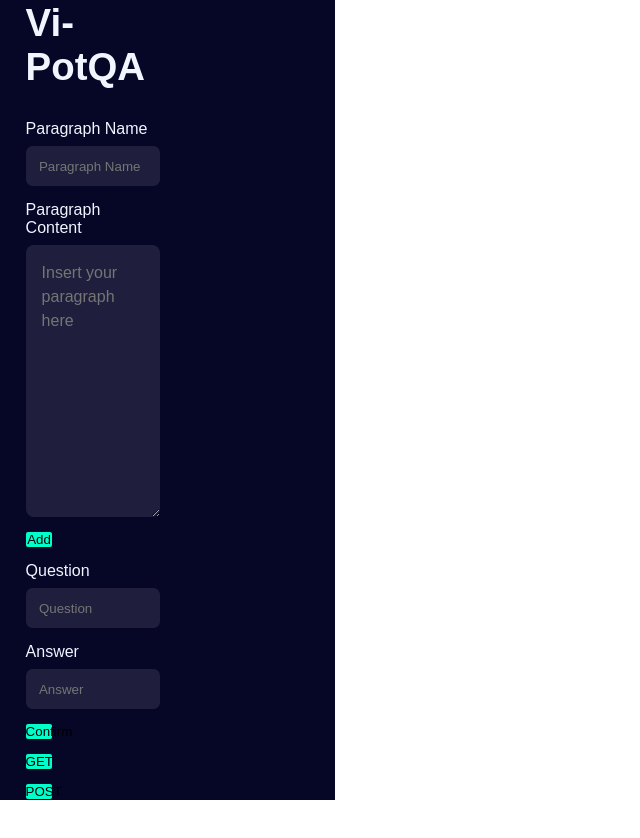
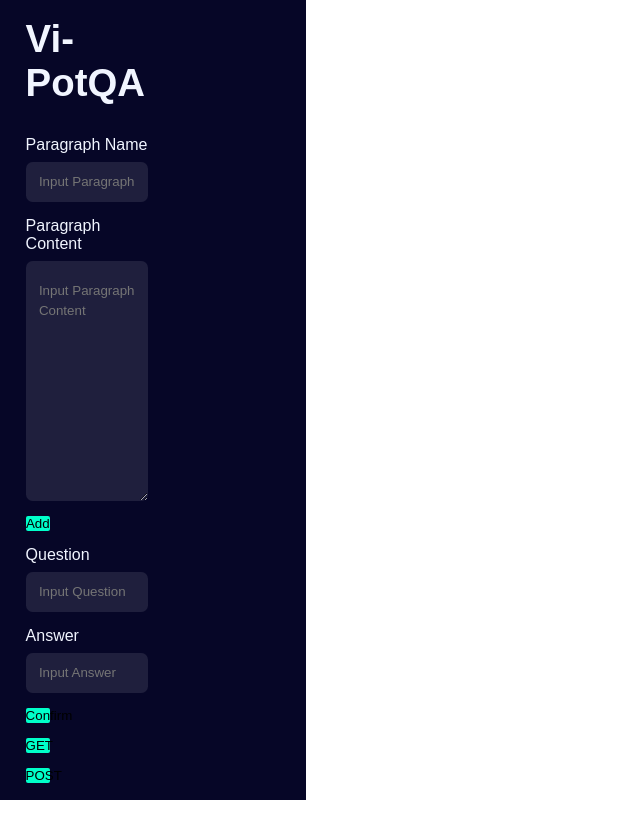
Before and after one commit to tannd-ds/vi-potqa, a Vue app in the folder client/: page / in a window 1280 px wide. Shown: the top 838 px of the page, without its empty margins (0-640 px from the left). Built offline with nearby package versions, Linux system fonts and the light colour scheme.

Commit message:
re-program input fields into a component

```diff
--- a/client/src/App.vue
+++ b/client/src/App.vue
@@ -3,6 +3,7 @@
   import { ref, reactive, computed, watch } from 'vue'
   import Toast from './components/Toast.vue'
   import PageBackground from './components/PageBackground.vue'
+  import InputWithLabel from './components/InputWithLabel.vue'
 
   const is_show_toast = ref(false)
   const toast_title = ref("")
@@ -10,10 +11,13 @@
   const toast_type = ref("success")
 
   const ps = ref([])
-  const p_name = ref("")
-  const p_content = ref("")
-  const question_content = ref("")
-  const answer_content = ref("")
+  const current_input = ref({
+    p_name: "",
+    p_content: "",
+    question_content: "",
+    answer_content: "",
+  })
+
   const checked_ids = ref([])
   const confirmed_data = ref([])
 
@@ -36,12 +40,12 @@
   function add_para() {
     if (hasValidInput()) {
       const p_temp = {
-        name: p_name.value,
-        content: para_to_sentences(p_content.value)
+        name: current_input.value.p_name,
+        content: para_to_sentences(current_input.value.p_content)
       }
       ps.value.push(p_temp)
       localStorage.setItem("current_ps", JSON.stringify(ps.value))
-      p_name.value = p_content.value = ''
+      current_input.value.p_name = current_input.value.p_content = ''
     }
     else {
       show_toast('error', 'Fail', 'Paragraph\'s name or content is empty')
@@ -81,7 +85,7 @@
   }
 
   function hasValidInput() {
-    return p_name.value.trim() && p_content.value.trim()
+    return current_input.value.p_name.trim() && current_input.value.p_content.trim()
   }
 
   function ids_to_names() {
@@ -119,17 +123,17 @@
     }
     data['facts'] = ids_to_names()
 
-    if (question_content.value == "") {
+    if (current_input.value.question_content == "") {
       show_toast('error', 'Empty Question', 'Please add a Question')
       return
     }
-    data['question'] = question_content.value
+    data['question'] = current_input.value.question_content
 
-    if (answer_content.value == "") {
+    if (current_input.value.answer_content== "") {
       show_toast('error', 'Empty Answer', 'Please add an Answer')
       return
     }
-    data['answer'] = answer_content.value
+    data['answer'] = current_input.value.answer_content
 
     POST_data([data])
 
@@ -193,29 +197,39 @@
     <div class="wrapper">
       <div class="left-panel">
         <div class="web-title-container">
-          <!-- <img class="app-logo disable-select" src="./assets/flat-head-color.png"> -->
           <div class="text-title">
             <h1 class="app-name disable-select">Vi-PotQA</h1>
-            <!-- <h3 class="hashtag disable-select">@tannd-ds & @ndp</h3> -->
           </div>
         </div>
-        <div class="p-name">
-          <label class="disable-select" for="name-input">Paragraph Name</label>
-          <input class="input-box" id="name-input" v-model="p_name" placeholder="Paragraph Name" spellcheck="false" autocomplete="off" aria-autocomplete="none">
-        </div>
-        <div class="p-name">
-          <label class="disable-select" for="content-input">Paragraph Content</label>
-          <textarea id="content-input" v-model="p_content" placeholder="Insert your paragraph here" rows="10" spellcheck="false" autocomplete="off" aria-autocomplete="none"></textarea>
-        </div>
+        <InputWithLabel
+          :type="`input`"
+          :id="`name-input`"
+          :label_name="`Paragraph Name`"
+          :placeholder="`Input Paragraph Name`"
+          v-model:model-value="current_input.p_name"
+        />
+        <InputWithLabel
+          :type="`textarea`"
+          :id="`context-input`"
+          :label_name="`Paragraph Content`"
+          :placeholder="`Input Paragraph Content`"
+          v-model:model-value="current_input.p_content"
+        />
         <button class="btn add-btn" @click="add_para">Add</button>
-        <div class="p-name">
-          <label class="disable-select" for="question-input">Question</label>
-          <input class="input-box" id="question-input" v-model="question_content" placeholder="Question" spellcheck="false" autocomplete="off" aria-autocomplete="none">
-        </div>
-        <div class="p-name">
-          <label class="disable-select" for="answer-input">Answer</label>
-          <input class="input-box" id="answer-input" v-model="answer_content" placeholder="Answer" spellcheck="false" autocomplete="off" aria-autocomplete="none">
-        </div>
+        <InputWithLabel
+          :type="`input`"
+          :id="`question-content`"
+          :label_name="`Question`"
+          :placeholder="`Input Question`"
+          v-model:model-value="current_input.question_content"
+        />
+        <InputWithLabel
+          :type="`input`"
+          :id="`answer-content`"
+          :label_name="`Answer`"
+          :placeholder="`Input Answer`"
+          v-model:model-value="current_input.answer_content"
+        />
         <button class="btn confirm-btn" @click="export_data">Confirm</button>
         <button class="btn confirm-btn" @click="GET_data">GET</button>
         <button class="btn confirm-btn" @click="POST_data(confirmed_data)">POST</button>
@@ -223,7 +237,7 @@
 
       <div class="right-panel scrollable">
         <div class="p-list">
-          <div class="p-confirmed" v-for="p in ps" :key="p.name">
+          <div class="p-confirmed" v-for="(p, p_index) in ps" :key="p.name">
             <div class="p-name-bar">
               <h4 class="disable-select"> {{ p.name }} </h4>
               <div class="p-name-bar-btn">
@@ -232,28 +246,28 @@
               </div>
             </div>
             <p class="s-list">
-              <span class="s-confirmed" v-for="s in p.content">
+              <span class="s-confirmed" v-for="(s, s_index) in p.content">
                 <span class="word s-index">
                   <input
                   type="checkbox"
                   name="optional"
-                  :id="String(find_index_a_in_b(p, ps)) + '-' + String(find_index_a_in_b(s, p.content))"
-                  :value="String(find_index_a_in_b(p, ps)) + '-' + String(find_index_a_in_b(s, p.content))"
+                  :id="`${p_index}-${s_index}`"
+                  :value="`${p_index}-${s_index}`"
                   v-model="checked_ids"
                   required hidden
                   >
-                  <label :for="String(find_index_a_in_b(p, ps)) + '-' + String(find_index_a_in_b(s, p.content))" class="disable-select">[{{ find_index_a_in_b(s, p.content) }}]</label>
+                  <label :for="`${p_index}-${s_index}`" class="disable-select">[{{ s_index }}]</label>
                 </span>
                 <span class="word" v-for="w in sentence_to_word(s)">
                   <input
                   type="checkbox"
                   name="optional"
-                  :id="String(find_index_a_in_b(p, ps)) + '-' + String(find_index_a_in_b(s, p.content))"
-                  :value="String(find_index_a_in_b(p, ps)) + '-' + String(find_index_a_in_b(s, p.content))"
+                  :id="`${p_index}-${s_index}`"
+                  :value="`${p_index}-${s_index}`"
                   v-model="checked_ids"
                   required hidden
                   >
-                  <label :for="String(find_index_a_in_b(p, ps)) + '-' + String(find_index_a_in_b(s, p.content))" class="disable-select">{{ w }}</label>
+                  <label :for="`${p_index}-${s_index}`" class="disable-select">{{ w }}</label>
                 </span>
               </span>
             </p>
--- a/client/src/assets/main.css
+++ b/client/src/assets/main.css
@@ -65,36 +65,6 @@
   font-size: 1.5vw;
   font-weight: 300;
   font-style: italic;
-}
-
-.p-name {
-  display: flex;
-  flex-direction: column;
-  gap: 0.5em;
-}
-
-.p-name input, textarea {
-  padding: 1.5em 1em;
-  background-color: rgba(255, 255, 255, 0.1);
-  border: transparent;
-  border-radius: var(--base-border-radius);
-  color: var(--primary-accent-color);
-  /* border: 0.3em solid rgba(0, 0, 0, 1); */
-}
-
-.p-name textarea {
-  padding: 1em 1em;
-  font-size: 100%;
-  line-height: 1.5em;
-}
-
-.p-name input:focus, textarea:focus {
-  outline: none;
-  transition: all 0.2s ease;
-}
-
-.input-box {
-  height: 2vh;
 }
 
 .btn {
--- /dev/null
+++ b/client/src/components/InputWithLabel.vue
@@ -0,0 +1,60 @@
+<template>
+    <div class="container">
+        <label
+            class="disable-select"
+            :for="id"
+        >
+            <slot name="label-name">{{label_name}}</slot>
+        </label>
+        <component
+            :is="type"
+            :value="modelValue"
+            @input="$emit('update:modelValue', $event.target.value)"
+            :id="id"
+            :placeholder="placeholder"
+            :rows="type == `textarea` ? 10 : 1"
+            spellcheck="false"
+            autocomplete="off"
+            aria-autocomplete="none"
+        ></component>
+    </div>
+</template>
+
+<script setup>
+    defineProps({
+        'modelValue': String,
+        type: String,
+        id: String,
+        placeholder: String,
+        label_name: String,
+
+    })
+    defineEmits(['update:modelValue'])
+</script>
+
+<style scoped>
+.container {
+    display: flex;
+    flex-direction: column;
+    gap: 0.5em;
+}
+
+.container input, textarea {
+    padding: 1.5em 1em;
+    background-color: rgba(255, 255, 255, 0.1);
+    border: transparent;
+    border-radius: var(--base-border-radius);
+    color: var(--primary-accent-color);
+    line-height: 1.5em;
+}
+
+.container input {
+    height: 2vh;
+}
+
+.container input:focus, textarea:focus {
+    outline: none;
+}
+
+
+</style>
```
